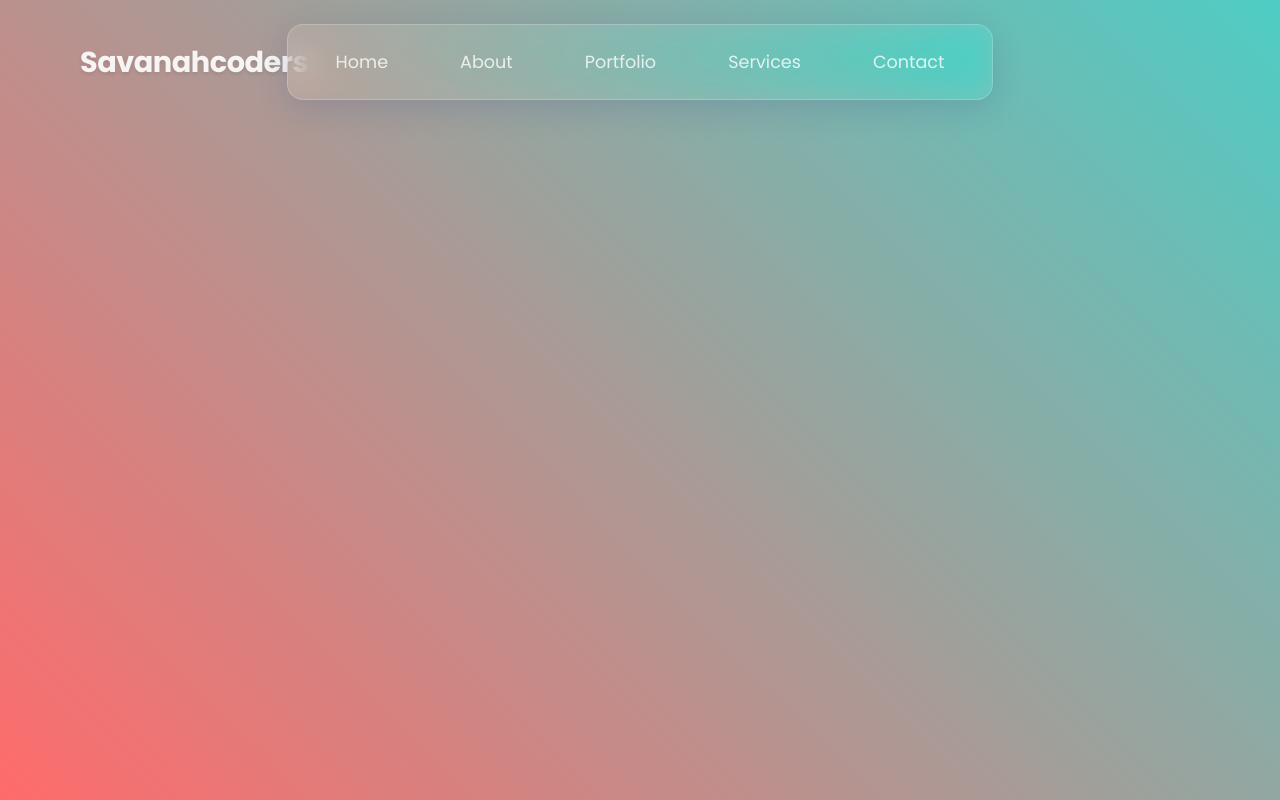
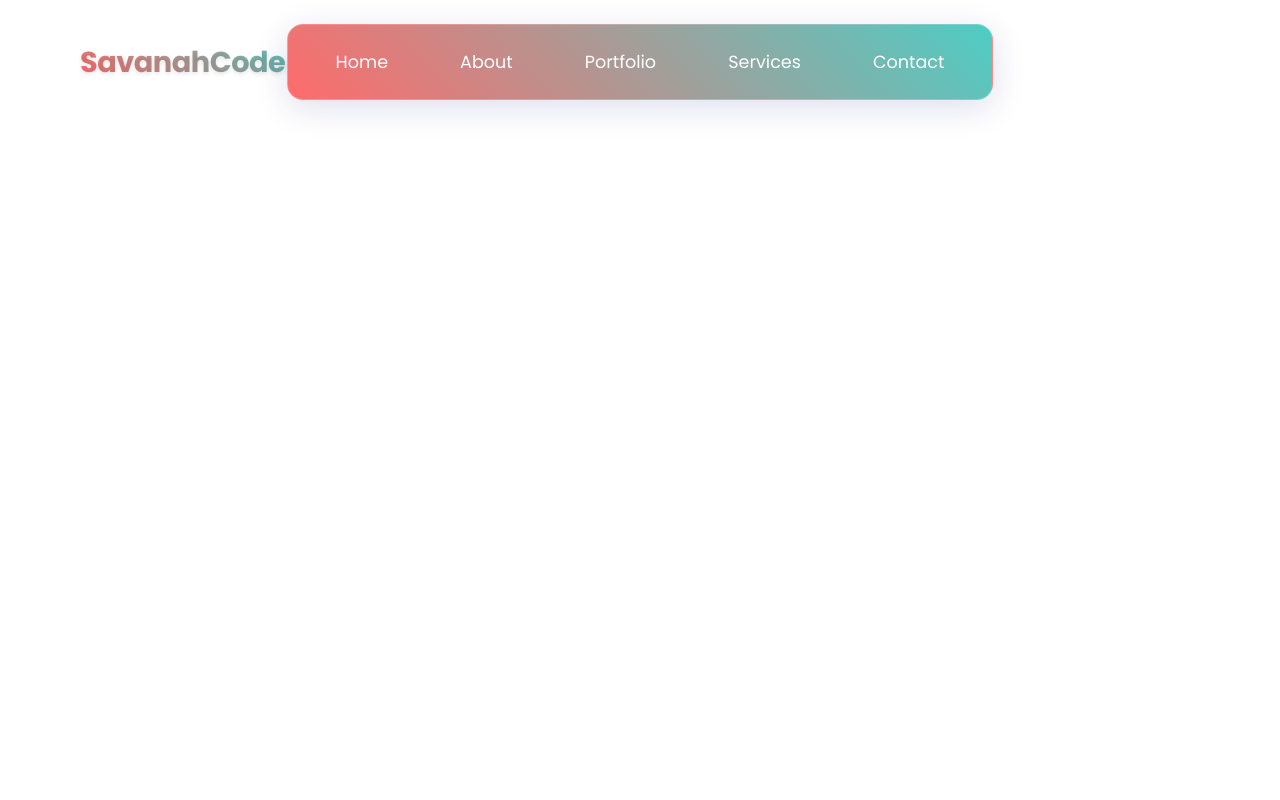
Before and after one commit to NixonOjiem/savannahcoders, a Next.js app: page / in a window 1280 px wide. Built offline with nearby package versions, Linux system fonts and the light colour scheme.

Commit message:
Variation of navbar

```diff
--- a/src/components/NavigationBar.tsx
+++ b/src/components/NavigationBar.tsx
@@ -3,7 +3,7 @@ import React from 'react'
 function NavigationBar() {
     return (
         <header className="header">
-            <a href="#" className="logo">Savanahcoders</a>
+            <a href="#" className="logo">SavanahCoders</a>
             <nav className="navbar">
                 <a href="#">Home</a>
                 <a href="#">About</a>
--- a/src/styles/global.css
+++ b/src/styles/global.css
@@ -8,7 +8,7 @@
 
 body {
     min-height: 100vh;
-    background: linear-gradient(45deg, #ff6b6b, #4ecdc4);
+    /* background: linear-gradient(45deg, #ff6b6b, #4ecdc4); */
 }
 
 .header {
@@ -21,6 +21,21 @@ body {
     justify-content: center; /* Center content horizontally */
     align-items: center;
 }
+
+.header a {
+    /* Other styles (font-size, text-decoration, etc.) */
+    color: #333; /* Fallback color for browsers not supporting gradient text */
+    background: linear-gradient(45deg, #ff6b6b, #4ecdc4);
+    -webkit-background-clip: text;
+    background-clip: text;
+    -webkit-text-fill-color: transparent;
+    text-fill-color: transparent;
+  }
+
+  .header a:hover {
+    /* other hover effects */
+    color: #f00; /* this will override the gradient on hover*/
+  }
 
 .logo {
     color: rgba(255, 255, 255, 0.9);
@@ -44,17 +59,23 @@ body {
     box-shadow: 0 8px 32px 0 rgba(31, 38, 135, 0.15);
     border-radius: 1rem;
     transition: all 0.3s ease;
+    background: linear-gradient(45deg, #ff6b6b, #4ecdc4);
 }
 
 /* Keep the rest of your CSS the same below this line */
 .navbar a {
-    color: rgba(255, 255, 255, 0.8);
+    color: #fff; /* Changed to solid white */
     font-size: 1.1rem;
     text-decoration: none;
     padding: 0.5rem 1rem;
     border-radius: 0.5rem;
     transition: all 0.3s ease;
     position: relative;
+    /*override gradient text effects */
+    background: none !important;
+    -webkit-background-clip: initial;
+    background-clip: initial;
+    -webkit-text-fill-color: initial;
 }
 
 .navbar a::before {
@@ -92,7 +113,3 @@ body {
     );
     transition: 0.6s cubic-bezier(0.4, 0, 0.2, 1);
 }
-
-.header:hover::before {
-    left: 100%;
-}
```
